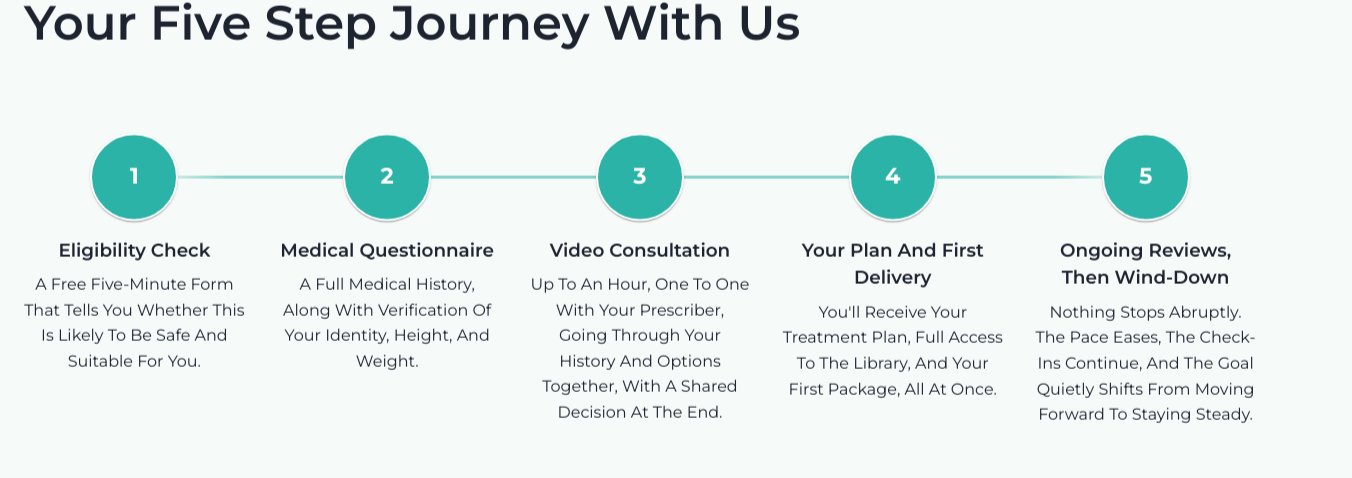
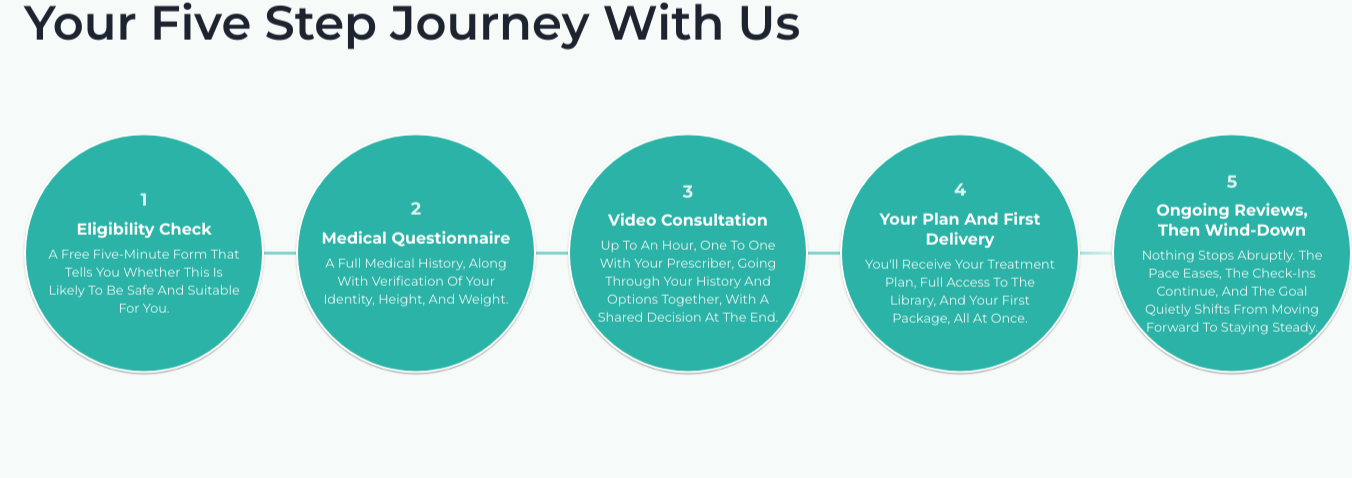
Before and after one commit to Lazare-Panam/serava-ui, a Next.js app: page / in a window 1280 px wide. Shown: the part 1995-2473 px from the top of the page, 1352 px wide, since content can reach past the window. Built offline with nearby package versions, Linux system fonts and the light colour scheme; what @mui/material-nextjs would draw is missing.

Commit message:
feat:added-landing

```diff
--- a/src/app/Landing/HowItWorks.tsx
+++ b/src/app/Landing/HowItWorks.tsx
@@ -7,9 +7,11 @@
 // with a glossy sheen sweep on hover so they read as interactive. Falls
 // back to a plain vertical timeline on mobile.
 //
-// Step titles and step details are both always visible (no hover-to-reveal
-// — detail text used to fade in only on hover via a group-hover selector,
-// but that hid content touch users could never trigger anyway).
+// The number, title, and detail text all live inside the circle now (white
+// text on the filled teal background) — number on top, then title, then
+// detail below it. This replaces the earlier layout where title/detail sat
+// outside and below a small dot; the circle had to grow substantially
+// (DOT_SIZE) to fit three lines of content without the text overflowing.
 
 "use client";
 
@@ -55,11 +57,16 @@ const STEPS: Step[] = [
 // right as the line finishes drawing.
 const LINE_DURATION = 3.6;
 
-// Diameter of the desktop dot. The line's vertical position is derived
-// directly from this (half of it), so the two can never drift out of sync
-// again — bump this and the line re-centres itself automatically.
-// Bumped up from 72 to 88 per request for a bigger dot.
-const DOT_SIZE = 88;
+// Diameter of the desktop circle. Grown substantially (was 88, a plain
+// number-only dot) now that title + detail text both live inside it too.
+// The line's vertical position is derived directly from this (half of it),
+// so the two can never drift out of sync — bump this and the line
+// re-centres itself automatically.
+const DOT_SIZE = 240;
+
+// Diameter of the mobile circle — same content, smaller viewport, so it's
+// sized down from the desktop circle but still needs room for 3 lines.
+const MOBILE_DOT_SIZE = 168;
 
 // Shared sx for the glossy sheen sweep + hover pop, factored out since both
 // the desktop and mobile dot are otherwise near-identical.
@@ -69,9 +76,10 @@ function shinyDotSx(drawn: boolean, delay: number) {
     overflow: "hidden" as const,
     borderRadius: "50%",
     display: "flex",
+    flexDirection: "column" as const,
     alignItems: "center",
     justifyContent: "center",
-    fontWeight: 700,
+    textAlign: "center" as const,
     textDecoration: "none",
     boxShadow: 1,
     border: "2px solid",
@@ -237,7 +245,8 @@ export function HowItWorks() {
         Your Five Step Journey With Us
       </Typography>
 
-      {/* Desktop: five staggered dots along a scroll-drawn connecting line */}
+      {/* Desktop: five staggered circles along a scroll-drawn connecting
+          line. Number, title, and detail text all live inside each circle. */}
       <Box
         ref={sectionRef}
         sx={{
@@ -271,34 +280,34 @@ export function HowItWorks() {
                     width: DOT_SIZE,
                     height: DOT_SIZE,
                     mx: "auto",
-                    // Margin below the dot tightened from 3 to 2 to close
-                    // the gap between the dot and the title/detail text.
-                    mb: 2,
-                    fontSize: "1.4rem",
+                    px: 2.5,
+                    gap: 0.75,
                   }}
                 >
+                  <Typography
+                    component="span"
+                    sx={{ fontWeight: 700, fontSize: "1.1rem", opacity: 0.85 }}
+                  >
                     {i + 1}
-                </Box>
+                  </Typography>
                   <Typography
-                  sx={{
-                    fontWeight: 600,
-                    fontSize: "1.15rem",
-                    mb: 1,
-                  }}
+                    component="span"
+                    sx={{ fontWeight: 700, fontSize: "1rem", lineHeight: 1.25 }}
                   >
                     {step.title}
                   </Typography>
                   <Typography
-                  variant="body1"
-                  color="text.secondary"
+                    component="span"
                     sx={{
-                    maxWidth: 240,
-                    mx: "auto",
-                    lineHeight: 1.6,
+                      fontSize: "0.8rem",
+                      lineHeight: 1.4,
+                      fontWeight: 400,
+                      opacity: 0.92,
                     }}
                   >
                     {step.detail}
                   </Typography>
+                </Box>
               </Box>
             );
           })}
@@ -306,16 +315,12 @@ export function HowItWorks() {
       </Box>
 
       {/* Mobile: plain vertical timeline, no SVG — but dots still fill in
-          sequence top-to-bottom, using the same shared trigger. Detail text
-          is always visible here too now, same as desktop. */}
+          sequence top-to-bottom, using the same shared trigger. Same
+          number/title/detail-inside-circle layout, sized down. */}
       <Box
         sx={{
           display: { xs: "block", md: "none" },
           mt: 7,
-          ml: 3,
-          pl: 4,
-          borderLeft: "3px solid",
-          borderColor: "primary.main",
         }}
       >
         {STEPS.map((step, i) => {
@@ -323,39 +328,50 @@ export function HowItWorks() {
           const delay = fraction * LINE_DURATION;
 
           return (
-            <Box key={step.title} sx={{ position: "relative", py: 2.5 }}>
+            <Box
+              key={step.title}
+              sx={{
+                display: "flex",
+                justifyContent: "center",
+                py: 2.5,
+              }}
+            >
               <Box
                 component={Link}
                 href="#"
                 aria-label={`Step ${i + 1}: ${step.title}`}
                 sx={{
                   ...shinyDotSx(drawn, delay),
-                  position: "absolute",
-                  left: -68,
-                  top: 18,
-                  width: 52,
-                  height: 52,
-                  fontSize: "1.1rem",
+                  width: MOBILE_DOT_SIZE,
+                  height: MOBILE_DOT_SIZE,
+                  px: 2,
+                  gap: 0.5,
                 }}
               >
+                <Typography
+                  component="span"
+                  sx={{ fontWeight: 700, fontSize: "0.95rem", opacity: 0.85 }}
+                >
                   {i + 1}
-              </Box>
+                </Typography>
                 <Typography
-                sx={{
-                  fontWeight: 600,
-                  fontSize: "1.05rem",
-                  mb: 0.5,
-                }}
+                  component="span"
+                  sx={{ fontWeight: 700, fontSize: "0.9rem", lineHeight: 1.25 }}
                 >
                   {step.title}
                 </Typography>
                 <Typography
-                variant="body1"
-                color="text.secondary"
-                sx={{ lineHeight: 1.6 }}
+                  component="span"
+                  sx={{
+                    fontSize: "0.7rem",
+                    lineHeight: 1.35,
+                    fontWeight: 400,
+                    opacity: 0.92,
+                  }}
                 >
                   {step.detail}
                 </Typography>
+              </Box>
             </Box>
           );
         })}
```
Lines whose indentation alone changed are shown as unchanged.
